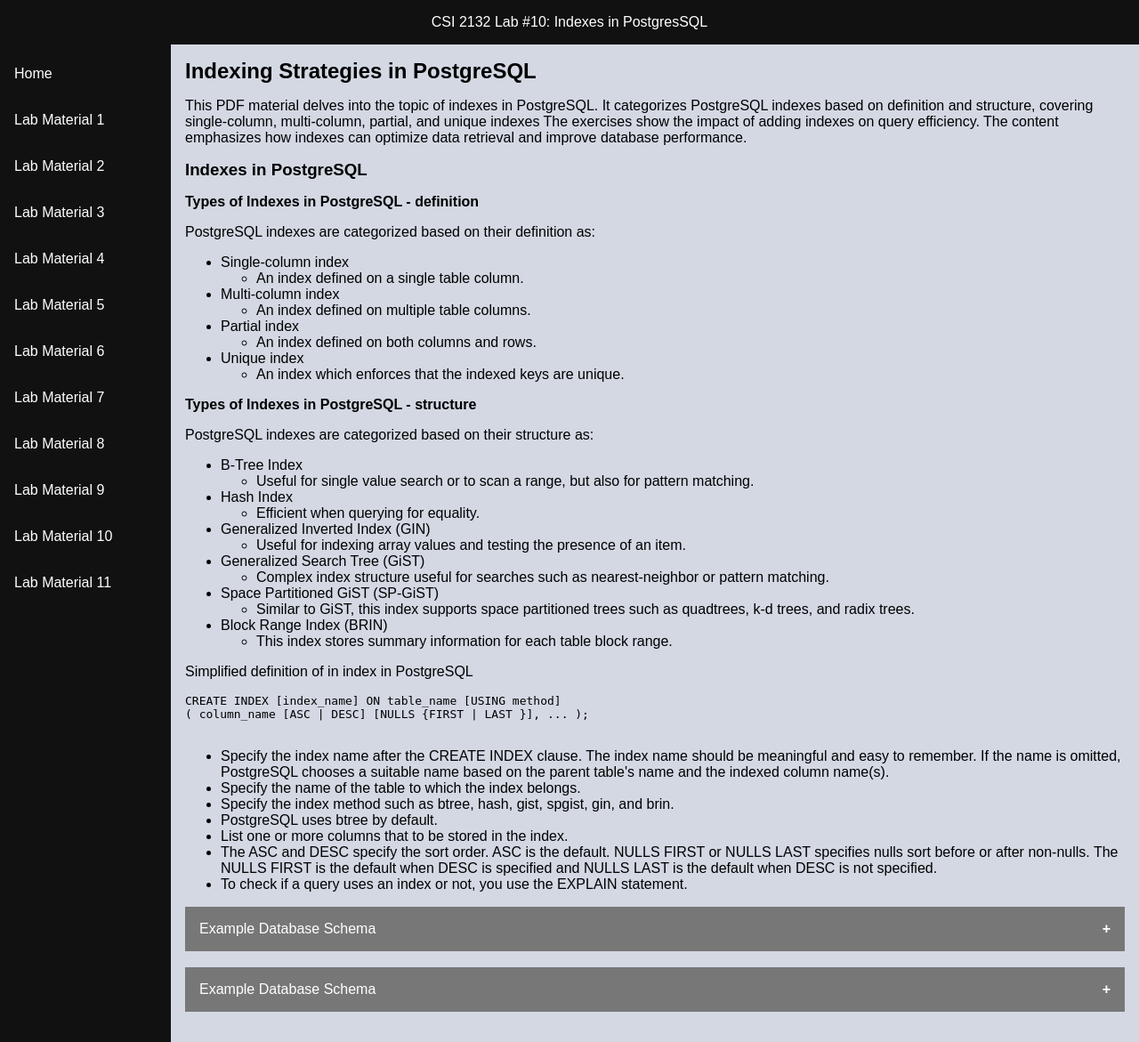
After one commit to Maha-Muthu/query-craft, a Flask app: page /lab-material-ten in a window 1280 px wide. The commit adds this page. Shown: the whole page at 89% size. Run offline with Flask 2, Linux system fonts and the light colour scheme; some libraries are stand-ins or nearby versions.

Commit message:
Added Remaining Lab Material Skeleton

```diff
--- a/app.py
+++ b/app.py
@@ -104,9 +104,25 @@ def lab_material_five():
 def lab_material_six():
     return render_template('lab-material-six.html')
 
+@app.route('/lab-material-seven')
+def lab_material_seven():
+    return render_template('lab-material-seven.html')
+
 @app.route('/lab-material-eight')
 def lab_material_eight():
     return render_template('lab-material-eight.html')
+
+@app.route('/lab-material-nine')
+def lab_material_nine():
+    return render_template('lab-material-nine.html')
+
+@app.route('/lab-material-ten')
+def lab_material_ten():
+    return render_template('lab-material-ten.html')
+
+@app.route('/lab-material-eleven')
+def lab_material_eleven():
+    return render_template('lab-material-eleven.html')
 
 @app.route('/practice-query-one')
 def practice_query_one():
--- a/docker-compose.yml
+++ b/docker-compose.yml
@@ -10,7 +10,7 @@ services:
     volumes:
       - postgres_data:/var/lib/postgresql/data
     ports:
-      - "5432:5432"
+      - "8082:5432"
 
   web:
     build: .
@@ -27,7 +27,7 @@ services:
       PGADMIN_DEFAULT_EMAIL: admin@admin.com
       PGADMIN_DEFAULT_PASSWORD: admin
     ports:
-      - "8080:80"
+      - "8081:80"
     volumes:
       - pgadmin_data:/var/lib/pgadmin
     depends_on:
--- /dev/null
+++ b/templates/lab-material-ten.html
@@ -0,0 +1,159 @@
+<!DOCTYPE html>
+<html lang="en">
+
+<head>
+    <meta charset="UTF-8">
+    <meta name="viewport" content="width=device-width, initial-scale=1.0">
+    <title>Databases Lab 10</title>
+    <link rel="stylesheet" href="static/css/page-skeleton-design.css">
+    <link rel="stylesheet" href="static/css/collapsible-design.css">
+    <link rel="stylesheet" href="static/css/query-input-design.css">
+    <link rel="stylesheet" href="static/css/query-response-table-design.css">
+    <link rel="stylesheet" href="static/css/table-design.css">
+</head>
+
+<body>
+    <header>CSI 2132 Lab #10: Indexes in PostgresSQL</header>
+    <div class="container">
+        <nav>
+            <a href="{{ url_for('student_homepage') }}">Home</a>
+            <br>
+            <a href="{{ url_for('lab_material_one') }}">Lab Material 1</a>
+            <br>
+            <a href="{{ url_for('lab_material_two') }}">Lab Material 2</a>
+            <br>
+            <a href="{{ url_for('lab_material_three') }}">Lab Material 3</a>
+            <br>
+            <a href="{{ url_for('lab_material_four') }}">Lab Material 4</a>
+            <br>
+            <a href="{{ url_for('lab_material_five') }}">Lab Material 5</a>
+            <br>
+            <a href="{{ url_for('lab_material_six') }}">Lab Material 6</a>
+            <br>
+            <a href="{{ url_for('lab_material_seven') }}">Lab Material 7</a>
+            <br>
+            <a href="{{ url_for('lab_material_eight') }}">Lab Material 8</a>
+            <br>
+            <a href="{{ url_for('lab_material_nine') }}">Lab Material 9</a>
+            <br>
+            <a href="#">Lab Material 10</a>
+            <br>
+            <a href="{{ url_for('lab_material_eleven') }}">Lab Material 11</a>
+        </nav>
+        <main>
+            <h2>Indexing Strategies in PostgreSQL</h2>
+            <p>This PDF material delves into the topic of indexes in PostgreSQL. It categorizes PostgreSQL indexes based
+                on definition and structure, covering single-column, multi-column, partial, and unique indexes The
+                exercises show the impact of adding indexes on query efficiency. The content emphasizes how indexes can
+                optimize data retrieval and improve database performance.</p>
+            <h3>Indexes in PostgreSQL</h3>
+            <p><b>Types of Indexes in PostgreSQL - definition</b></p>
+            <p>PostgreSQL indexes are categorized based on their definition as:</p>
+            <ul>
+                <li>Single-column index</li>
+                <ul>
+                    <li>
+                        An index defined on a single table column.
+                    </li>
+                </ul>
+                <li>Multi-column index</li>
+                <ul>
+                    <li>
+                        An index defined on multiple table columns.
+                    </li>
+                </ul>
+                <li>Partial index </li>
+                <ul>
+                    <li>
+                        An index defined on both columns and rows.
+                    </li>
+                </ul>
+                <li>Unique index</li>
+                <ul>
+                    <li>
+                        An index which enforces that the indexed keys are unique.
+                    </li>
+                </ul>
+            </ul>
+            <p><b>Types of Indexes in PostgreSQL - structure</b></p>
+            <p>PostgreSQL indexes are categorized based on their structure as:</p>
+            <ul>
+                <li>B-Tree Index</li>
+                <ul>
+                    <li>
+                        Useful for single value search or to scan a range, but also
+                        for pattern matching.
+                    </li>
+                </ul>
+                <li>Hash Index
+                </li>
+                <ul>
+                    <li>
+                        Efficient when querying for equality.
+                    </li>
+                </ul>
+                <li>Generalized Inverted Index (GIN)</li>
+                <ul>
+                    <li>
+                        Useful for indexing array values and testing the presence of an item.
+
+                    </li>
+                </ul>
+                <li>Generalized Search Tree (GiST)</li>
+                <ul>
+                    <li>
+                        Complex index structure useful for searches such as nearest-neighbor or pattern matching.
+                    </li>
+                </ul>
+                <li>Space Partitioned GiST (SP-GiST)</li>
+                <ul>
+                    <li>
+                        Similar to GiST, this index supports space partitioned trees such as quadtrees, k-d trees, and
+                        radix trees.
+                    </li>
+                </ul>
+                <li>Block Range Index (BRIN) </li>
+                <ul>
+                    <li>
+                        This index stores summary information for each table block range.
+                    </li>
+                </ul>
+            </ul>
+            <p>Simplified definition of in index in PostgreSQL
+            </p>
+            <pre>
+CREATE INDEX [index_name] ON table_name [USING method]
+( column_name [ASC | DESC] [NULLS {FIRST | LAST }], ... );
+            </pre>
+            <ul>
+                <li>Specify the index name after the CREATE INDEX clause. The index name
+                    should be meaningful and easy to remember. If the name is omitted,
+                    PostgreSQL chooses a suitable name based on the parent table's name and the
+                    indexed column name(s).</li>
+                <li>Specify the name of the table to which the index belongs.</li>
+                <li>Specify the index method such as btree, hash, gist, spgist, gin, and brin. </li>
+                <li>PostgreSQL uses btree by default.</li>
+                <li>List one or more columns that to be stored in the index.</li>
+                <li>The ASC and DESC specify the sort order. ASC is the default. NULLS
+                    FIRST or NULLS LAST specifies nulls sort before or after non-nulls. The NULLS
+                    FIRST is the default when DESC is specified and NULLS LAST is the default
+                    when DESC is not specified.</li>
+                <li>To check if a query uses an index or not, you use the EXPLAIN statement.</li>
+            </ul>
+            <button class="collapsible">Example Database Schema</button>
+            <div class="content">
+                <br>
+            </div>
+            <br>
+            <button class="collapsible">Example Database Schema</button>
+            <div class="content">
+                <br>
+            </div>
+            <br>
+        </main>
+    </div>
+    <script src="static/js/query-execution.js"></script>
+    <script src="static/js/collapsiblescript.js"></script>
+</body>
+
+</html>
```
Also changed, not shown: templates/lab-material-eight.html (+8 -0 lines), templates/lab-material-one.html (+8 -0 lines), templates/lab-material-seven.html (added, +97 -0 lines), static/images/normalizationSchema.png (added), templates/lab-material-eleven.html (added), templates/lab-material-nine.html (added).
